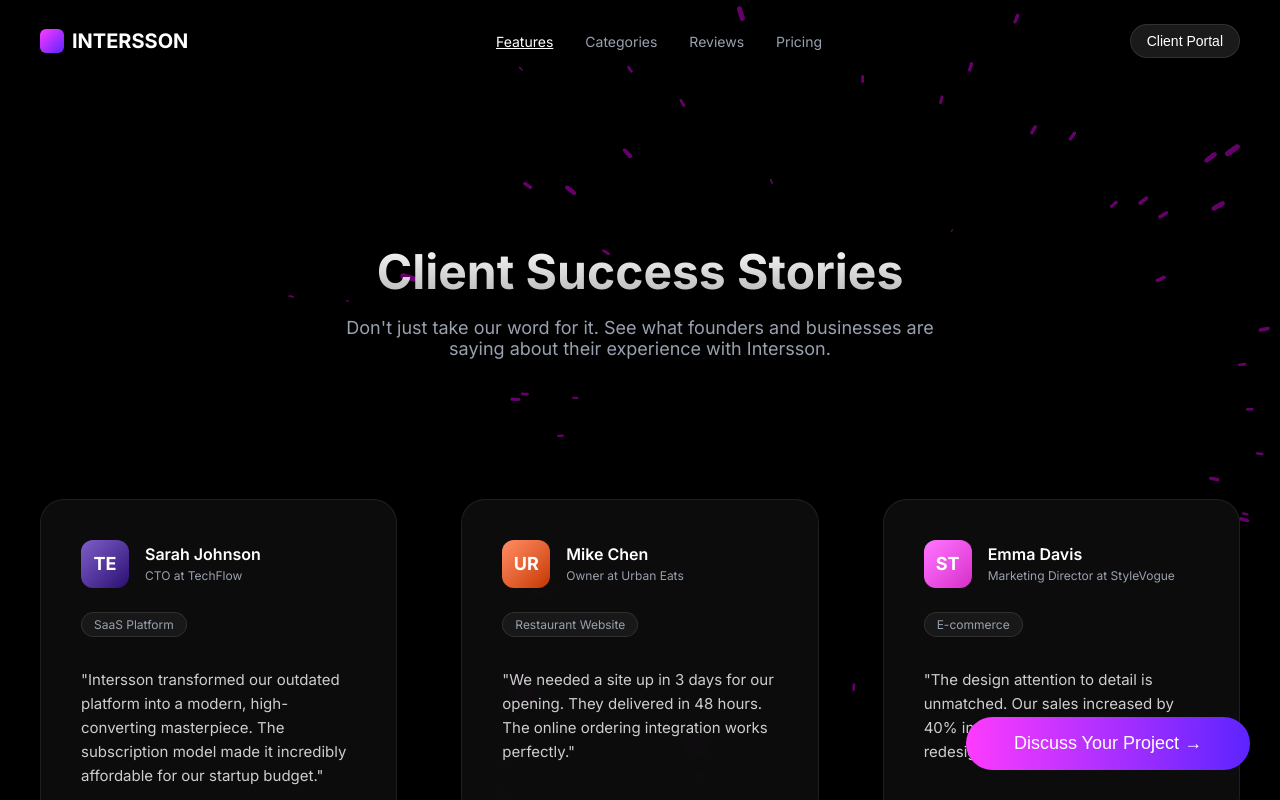
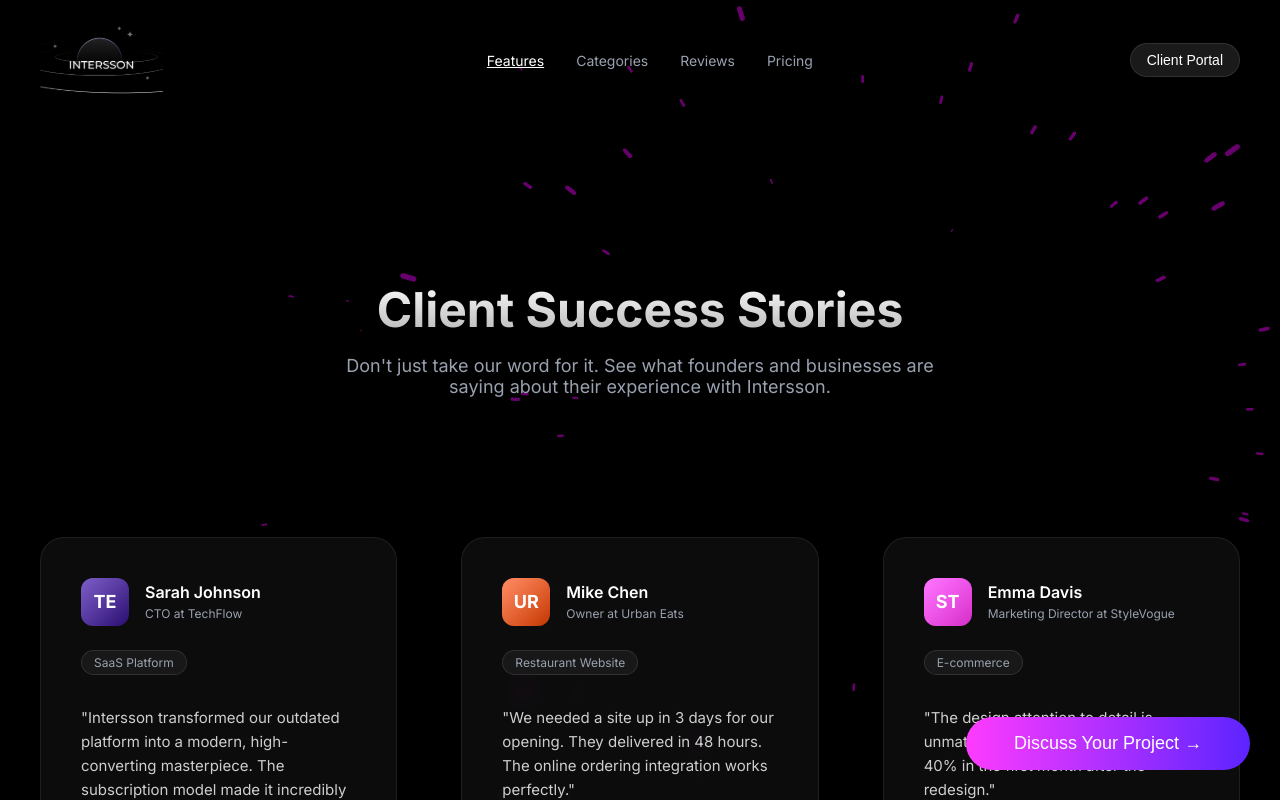
Before and after one commit to intersson-sir/Intersson, a Next.js app: page /reviews in a window 1280 px wide. Shown: the top 800 px of the page. Built offline with nearby package versions, Linux system fonts and the light colour scheme.

Commit message:
Update logo to SVG provided by user

```diff
--- a/src/components/Navbar.module.css
+++ b/src/components/Navbar.module.css
@@ -23,10 +23,13 @@
 }
 
 .logoIcon {
-    width: 24px;
-    height: 24px;
-    background: linear-gradient(135deg, #FF3BFF, #5C24FF);
-    border-radius: 6px;
+    width: 130px;
+    /* Adjusted width for the aspect ratio of 153x85 roughly */
+    height: 72px;
+    /* Adjusted height */
+    background: url('/logo.svg') no-repeat center center;
+    background-size: contain;
+    /* Removed gradient and radius as it is now an SVG image */
 }
 
 .navLinks {
--- a/src/components/Navbar.tsx
+++ b/src/components/Navbar.tsx
@@ -26,7 +26,6 @@ export default function Navbar() {
             <nav className={styles.navbar}>
                 <Link href="/" className={styles.logo}>
                     <div className={styles.logoIcon}></div>
-                    INTERSSON
                 </Link>
 
                 {/* Desktop Menu */}
```
Also changed, not shown: public/logo.svg (added).
